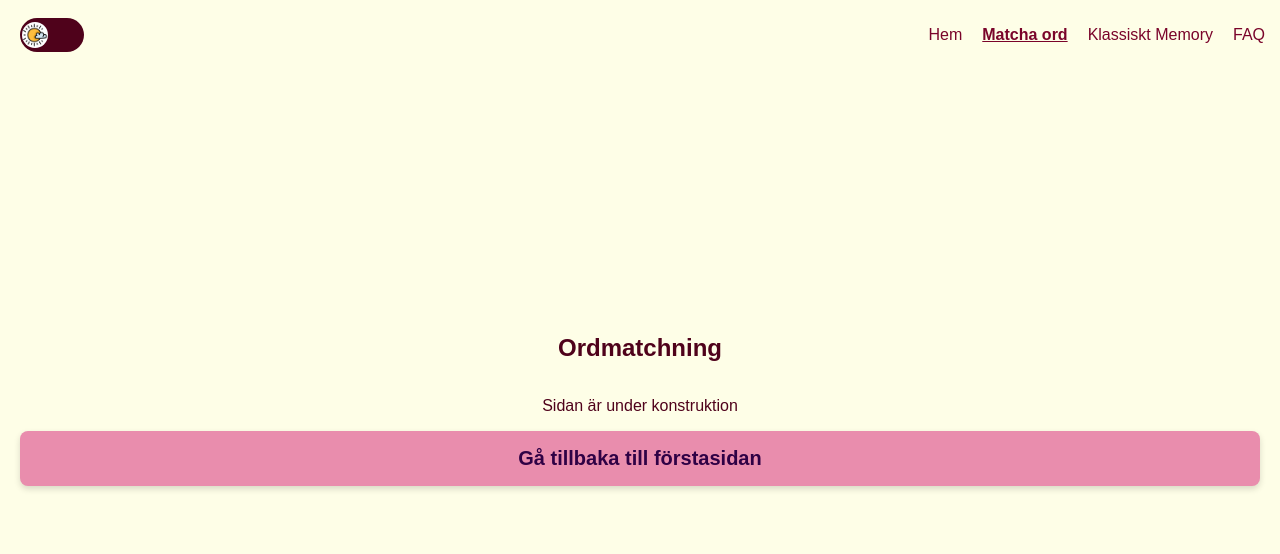
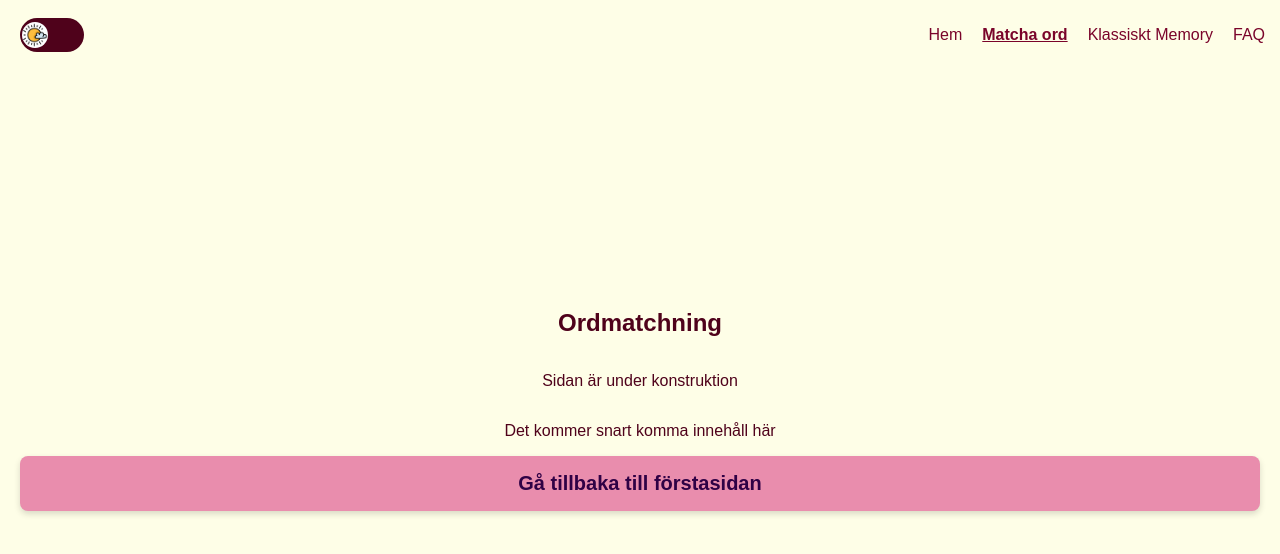
Before and after one commit to annkar73/wordmatch, a React (Vite) app: page /matching-game in a window 1280 px wide. Shown: the top 554 px of the page. Built offline with nearby package versions, Linux system fonts and the light colour scheme; no server answers.

Commit message:
update construction message

```diff
--- a/src/Pages/MatchingGamePage.tsx
+++ b/src/Pages/MatchingGamePage.tsx
@@ -10,6 +10,7 @@ const MatchingGamePage = () => {
     <PageWrapper>
     <h1>Ordmatchning</h1>
     <p>Sidan är under konstruktion</p>
+    <p>Det kommer snart komma innehåll här</p>
     <Button>Gå tillbaka till förstasidan</Button>
     </PageWrapper>
     </>
```
